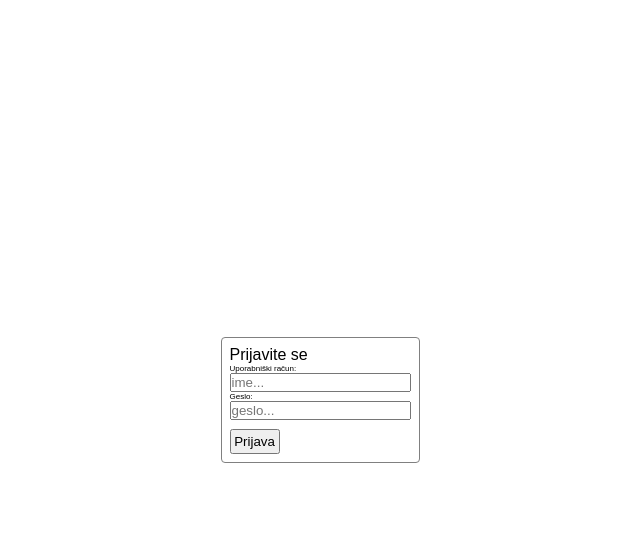
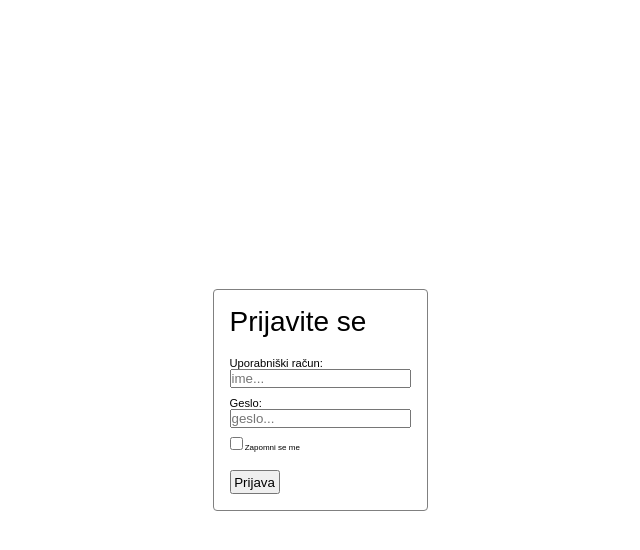
Before and after one commit to PintarBusiness/urbanjr, a Flask app: page /admin in a window 1280 px wide. Shown: the top 550 px of the page, without its empty margins (320-960 px from the left). Run offline with Flask 3, Linux system fonts and the light colour scheme.

Commit message:
admin slog malo sprememb

```diff
--- a/app.py
+++ b/app.py
@@ -42,8 +42,3 @@ def narocila():
     return render_template("narocila.html")
 
 app.run(debug = True)
-
-
-"""
-we have our website uploaded on github. our link is https://pintarbusiness.github.io/urbanjr/ . The link worked as long as we did not make the right structure. When index.html was outside the templates folder it worked but when we placed it into te folder it sttoped working
-"""
--- a/static/css/slog.css
+++ b/static/css/slog.css
@@ -1648,18 +1648,26 @@ footer .logo img
     justify-content: center;
     align-items: center;
     height: 100vh;
-
-
 }
 
 .bodyAdmin .naslov{
     border: 0.2em solid gray;
     border-radius: 0.5em;
-    padding: 1em;
-
+    padding: 2em;
+}
+
+.bodyAdmin h1{
+    font-size: 3.5em;
+    margin-bottom: 0.7em;
+}
+
+.bodyAdmin label{
+    font-size: 1.4em;
 }
 
 #prijavaAdmin{
     padding: 0.2em;
-
-}
+}
+#rememberBox{
+    font-size: 1em;
+}
--- a/templates/admin.html
+++ b/templates/admin.html
@@ -3,7 +3,7 @@
 <head>
     <meta charset="UTF-8">
     <meta name="viewport" content="width=device-width, initial-scale=1.0">
-    <link rel="stylesheet" href="slog.css">
+    <link rel="stylesheet" href="static/css/slog.css">
     <title>Prijava admin</title>
 </head>
 <body>
@@ -12,9 +12,10 @@
             <h1>Prijavite se</h1>
             <form action="/action_page.php">
                 <label for="fname">Uporabniški račun:</label><br>
-                <input type="text" id="fname" name="fname" placeholder="ime..."><br>
+                <input type="text" id="fname" name="fname" placeholder="ime..."><br><br>
                 <label for="lname">Geslo:</label><br>
                 <input type="text" id="lname" name="lname" placeholder="geslo..."><br><br>
+                <label id="rememberBox"><input type="checkbox" name="remember"> Zapomni se me</label><br><br><br>
                 <input id="prijavaAdmin" type="submit" value="Prijava">
               </form>
         </div>
```
